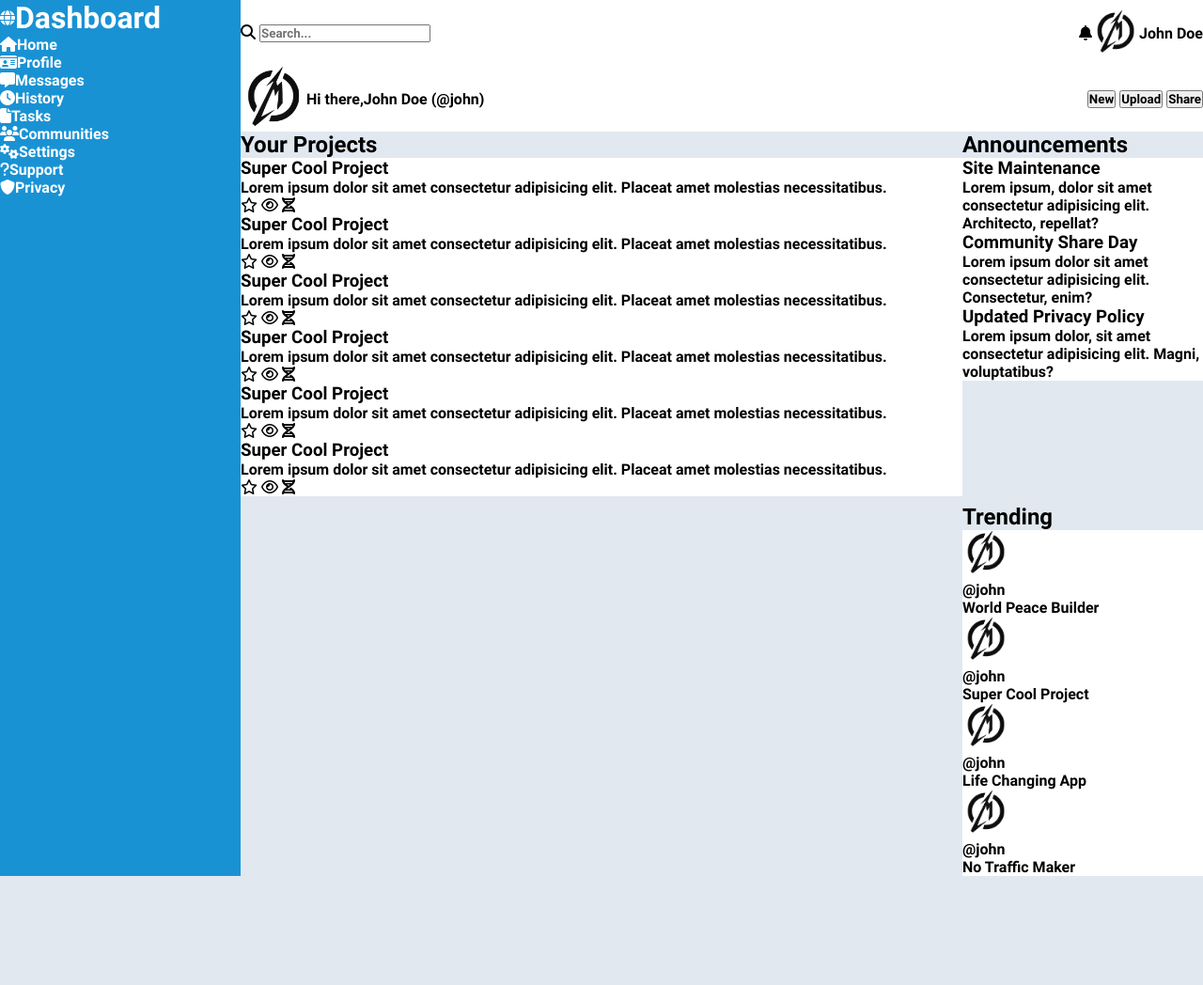
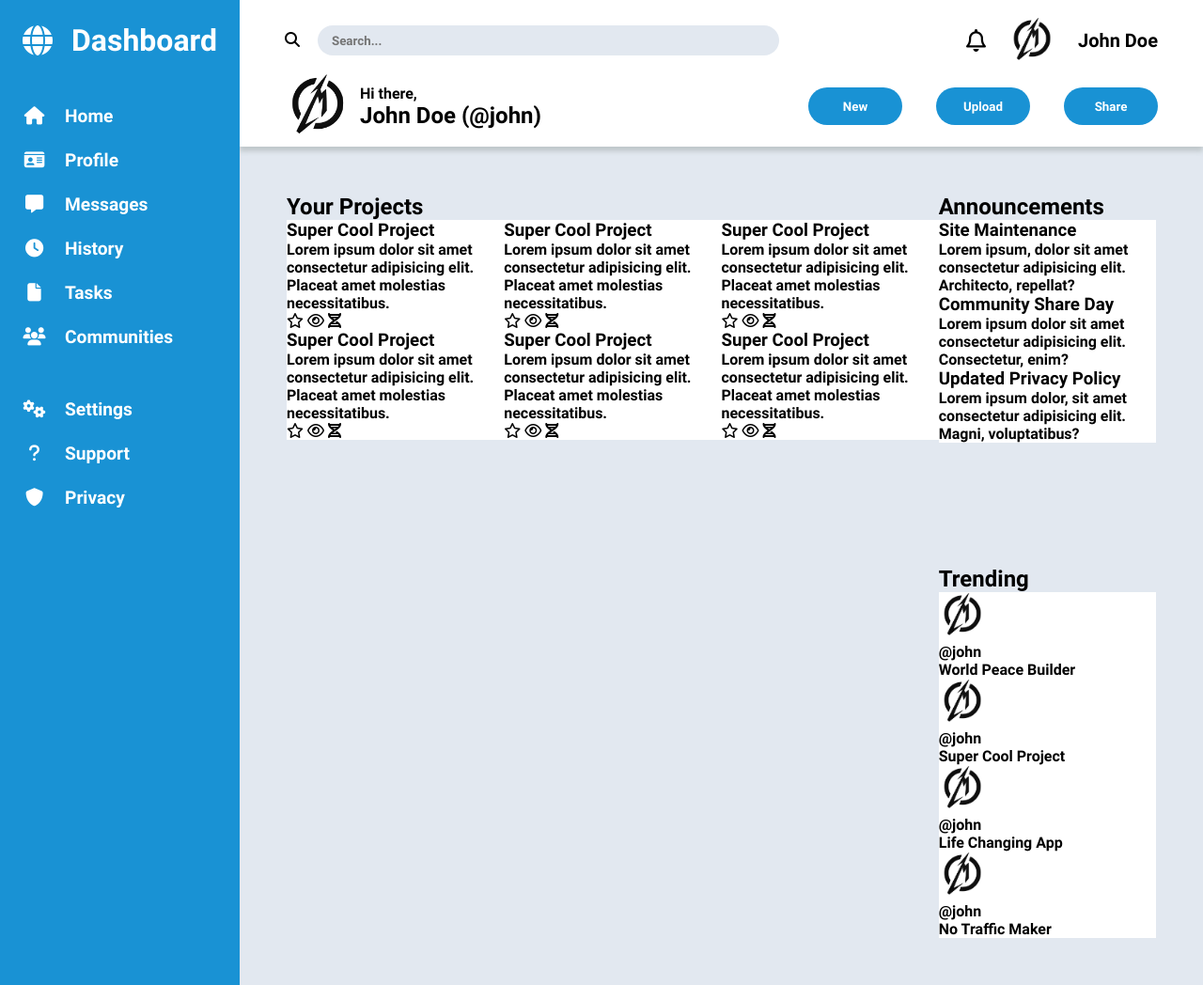
Before and after one commit to Mathboss42/odin-admin-dashboard, a plain HTML site: page index.html in a window 1280 px wide. Shown: the whole page at 94% size. Before the commit the page ends 932 px from the top, so only its background shows below. Drawn offline with Linux system fonts and the light colour scheme.

Commit message:
Style sidebar and header

```diff
--- a/index.html
+++ b/index.html
@@ -16,7 +16,7 @@
                 <input type="text" placeholder="Search...">
             </div>
             <div class="right">
-                <i class="fa-solid fa-bell"></i>
+                <i class="fa-regular fa-bell"></i>
                 <img class="profile-pic" src="img/profile-pic.jpg" alt="profile-pic">
                 <p>John Doe</p>
             </div>
@@ -24,8 +24,10 @@
         <div class="row-two">
             <div class="left">
                 <img class="profile-pic-big" src="img/profile-pic.jpg" alt="profile-pic">
+                <div class="welcome-text">
                     <p>Hi there,</p>
-                <p>John Doe (@john)</p>
+                    <p class="name">John Doe (@john)</p>
+                </div>
             </div>
             <div class="right">
                 <button>New</button>
@@ -56,6 +58,7 @@
     <div class="main-content">
         <div class="projects">
             <h2>Your Projects</h2>
+            <div class="cards">
                 <div class="card">
                     <h3>Super Cool Project</h3>
                     <p>Lorem ipsum dolor sit amet consectetur adipisicing elit. Placeat amet molestias necessitatibus.</p>
@@ -97,6 +100,7 @@
                     <i class="fa-regular fa-star"></i>
                     <i class="fa-regular fa-eye"></i>
                     <i class="fa-solid fa-dna"></i>
+                </div>
             </div>
         </div>
         <div class="announcements">
--- a/styles.css
+++ b/styles.css
@@ -1,18 +1,30 @@
+/* FONTS */
+
 @font-face {
     font-family: roboto-bold;
     src: url(fonts/Roboto-Bold.ttf);
-  }
+}
+
+@font-face {
+    font-family: roboto-regular;
+    src: url(fonts/Roboto-Regular.ttf);
+}
+
+
+
+/* GLOBAL */
 
 * {
     font-family: roboto-bold, sans-serif;
     margin: 0;
     padding: 0;
+    box-sizing: border-box;
 }
 
 body {
     background-color: #e2e8f0;
     display: grid;
-    grid-template-columns: 1fr 4fr;
+    grid-template-columns: 1fr 5fr;
     max-height: 100vh;
 }
 
@@ -26,42 +38,17 @@ body {
     border-radius: 35px;
 }
 
+
+
+/* HEADER */
+
 .header {
     background-color: #fff;
     grid-column: 2 / 3;
     display: grid;
     grid-template-rows: 1fr 1fr;
-}
-
-.sidebar {
-    color: #fff;
-    background-color: #1992d4;
-    grid-column: 1 / 2;
-    grid-row: 1 / 3;
-}
-
-.main-heading {
-    display: flex;
-    align-items: center;
-}
-
-li {
-    list-style: none;
-}
-
-.main-content {
-     grid-column: 2 / 3;
-     display: grid;
-     grid-template-columns: 3fr 1fr;
-     grid-template-rows: 1fr 1fr;
-}
-
-.projects {
-    grid-row: 1 / 3;
-}
-
-.card {
-    background-color: #fff;
+    padding: .5rem 3rem;
+    box-shadow: 0px 5px 5px 0px rgba(180, 188, 190, 0.75);
 }
 
 .header > div {
@@ -75,3 +62,116 @@ li {
     display: flex;
     align-items: center;
 }
+
+.name {
+    font-size: x-large;
+}
+
+input {
+    background-color: #e2e8f0;
+    border: none;
+    border-radius: 16px;
+    height: 32px;
+    width: min(70%, 700px);
+    margin-left: 15px;
+}
+
+input::placeholder {
+    padding-left: 15px;
+}
+
+.left {
+    flex: 1;
+}
+
+.welcome-text {
+    display: flex;
+    flex-direction: column;
+    margin-left: 10px;
+}
+
+button {
+    background-color: #1992d4;
+    color: #fff;
+    border: none;
+    border-radius: 24px;
+    height: 40px;
+    width: 100px;
+    margin-left: 32px;
+}
+
+.row-one > .right > * {
+    margin-left: 24px;
+}
+
+.right > i {
+    font-size: 24px;
+}
+
+.right > p {
+    font-size: 20px;
+}
+
+
+/* SIDEBAR */
+
+.sidebar {
+    color: #fff;
+    background-color: #1992d4;
+    grid-column: 1 / 2;
+    grid-row: 1 / 3;
+    padding: 1.5rem;
+}
+
+.main-heading {
+    display: flex;
+    align-items: center;
+    margin-bottom: 50px;
+}
+
+.main-heading > i {
+    font-size: 2rem;
+    margin-right: 20px;
+}
+
+ul {
+    margin-bottom: 50px;
+}
+
+li {
+    font-size: larger;
+    list-style: none;
+    margin-bottom: 20px;
+}
+
+li > i {
+    width: 25px;
+    height: 25px;
+    margin-right: 20px;
+    text-align: center;
+}
+
+
+
+/* MAIN CONTENT */
+
+.main-content {
+     grid-column: 2 / 3;
+     display: grid;
+     grid-template-columns: 3fr 1fr;
+     grid-template-rows: 1fr 1fr;
+     padding: 50px;
+}
+
+.projects {
+    grid-row: 1 / 3;
+}
+
+.cards {
+    display: grid;
+    grid-template-columns: repeat(auto-fit, minmax(200px, 1fr));
+}
+
+.card {
+    background-color: #fff;
+}
```
Lines whose indentation alone changed are shown as unchanged.
